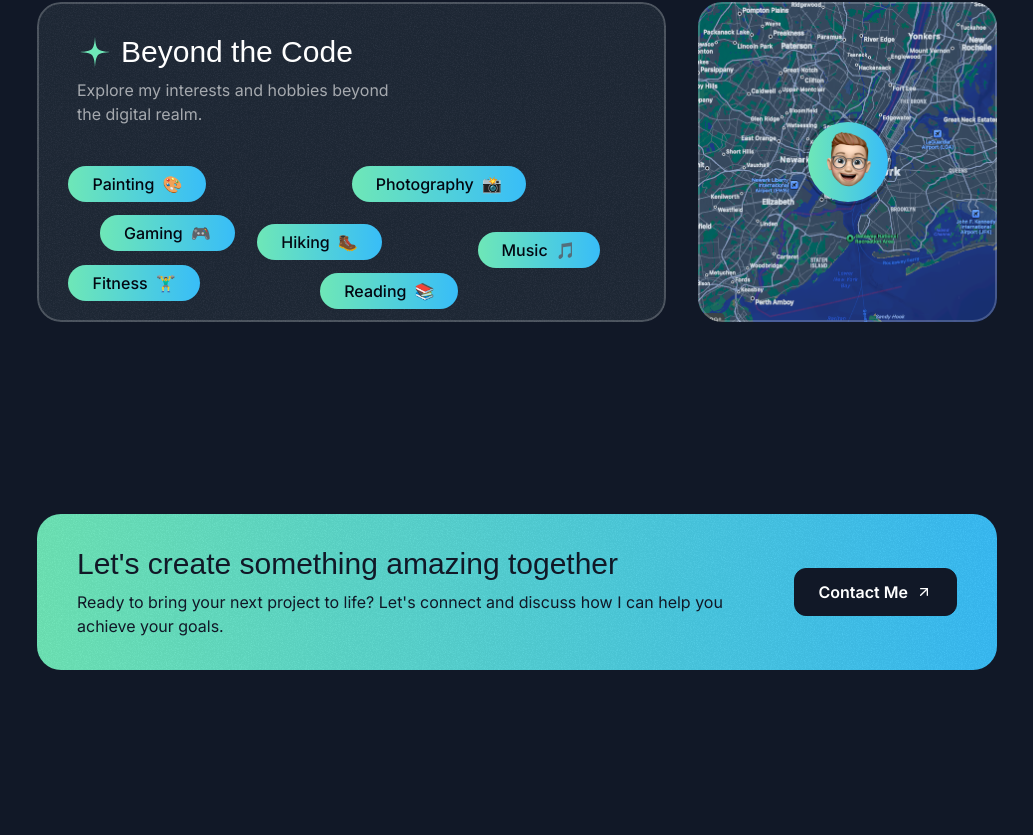
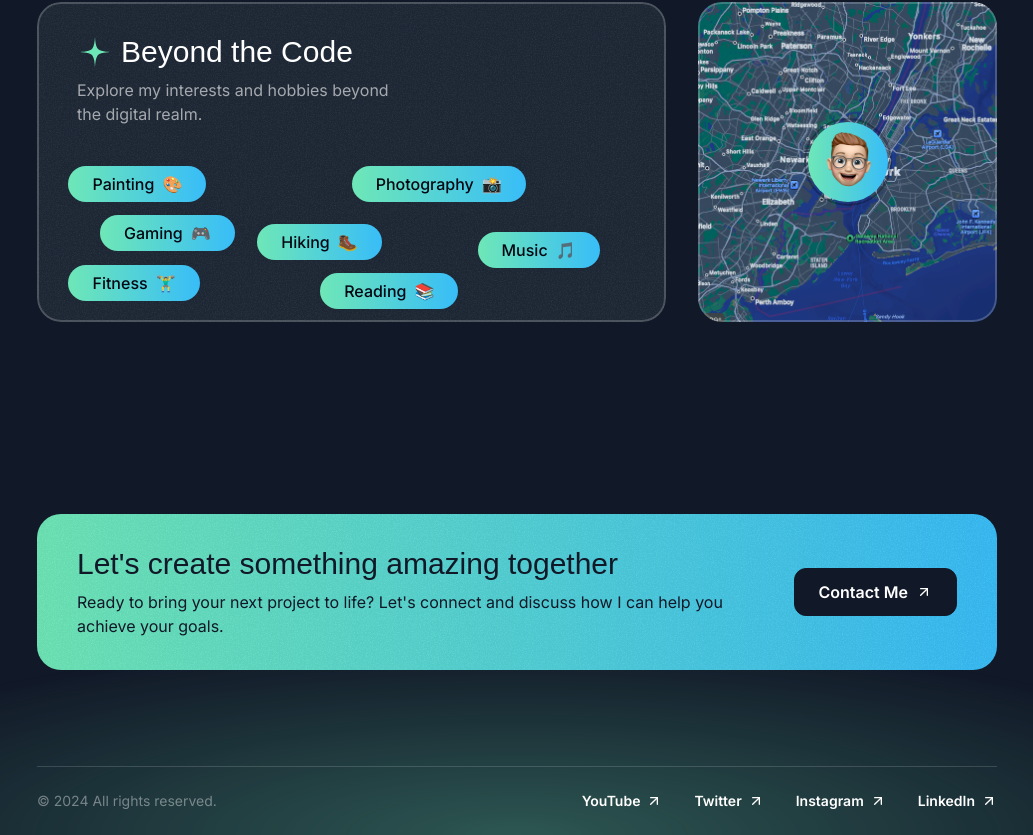
Before and after one commit to gabriel-samo/portfolio-Stars, a Next.js app: page / in a window 1280 px wide. Shown: the part 4598-5433 px from the top of the page, without its empty margins (123-1156 px from the left). Before the commit the page ends 5364 px from the top, so only its background shows below. Built offline with nearby package versions, Linux system fonts and the light colour scheme; a web font is replaced by a local one.

Commit message:
add: Footer UI

```diff
--- a/src/app/page.tsx
+++ b/src/app/page.tsx
@@ -1,5 +1,6 @@
 import { AboutSection } from "@/sections/About";
 import { ContactSection } from "@/sections/Contact";
+import { Footer } from "@/sections/Footer";
 import { Header } from "@/sections/Header";
 import { HeroSection } from "@/sections/Hero";
 import { ProjectsSection } from "@/sections/Projects";
@@ -16,6 +17,7 @@
       <TestimonialsSection />
       <AboutSection />
       <ContactSection />
+      <Footer />
     </div>
   );
 }
--- a/src/sections/Footer.tsx
+++ b/src/sections/Footer.tsx
@@ -1,3 +1,35 @@
+import ArrowUpRightIcon from "@/assets/icons/arrow-up-right.svg";
+
+const links = [
+  { title: "YouTube", href: "#" },
+  { title: "Twitter", href: "#" },
+  { title: "Instagram", href: "#" },
+  { title: "LinkedIn", href: "#" }
+];
+
 export const Footer = () => {
-  return <div>Footer Section</div>;
+  return (
+    <footer className="relative -z-10 overflow-x-clip">
+      <div className="absolute h-[400px] w-[1600px] bottom-0 left-1/2 -translate-x-1/2 bg-emerald-300/30 [mask-image:radial-gradient(50%_50%_at_bottom_center,black,transparent)] -z-10"></div>
+      <div className="container">
+        <div className="border-t border-white/15 py-6 text-sm flex flex-col md:flex-row items-center justify-between gap-8">
+          <div className="text-white/40">
+            &copy; {new Date().getFullYear()} All rights reserved.
+          </div>
+          <nav className="flex flex-col md:flex-row items-center gap-8">
+            {links.map((link) => (
+              <a
+                key={link.title}
+                href={link.href}
+                className="inline-flex items-center gap-1.5 "
+              >
+                <span className="font-semibold">{link.title}</span>
+                <ArrowUpRightIcon className="size-4" />
+              </a>
+            ))}
+          </nav>
+        </div>
+      </div>
+    </footer>
+  );
 };
```
